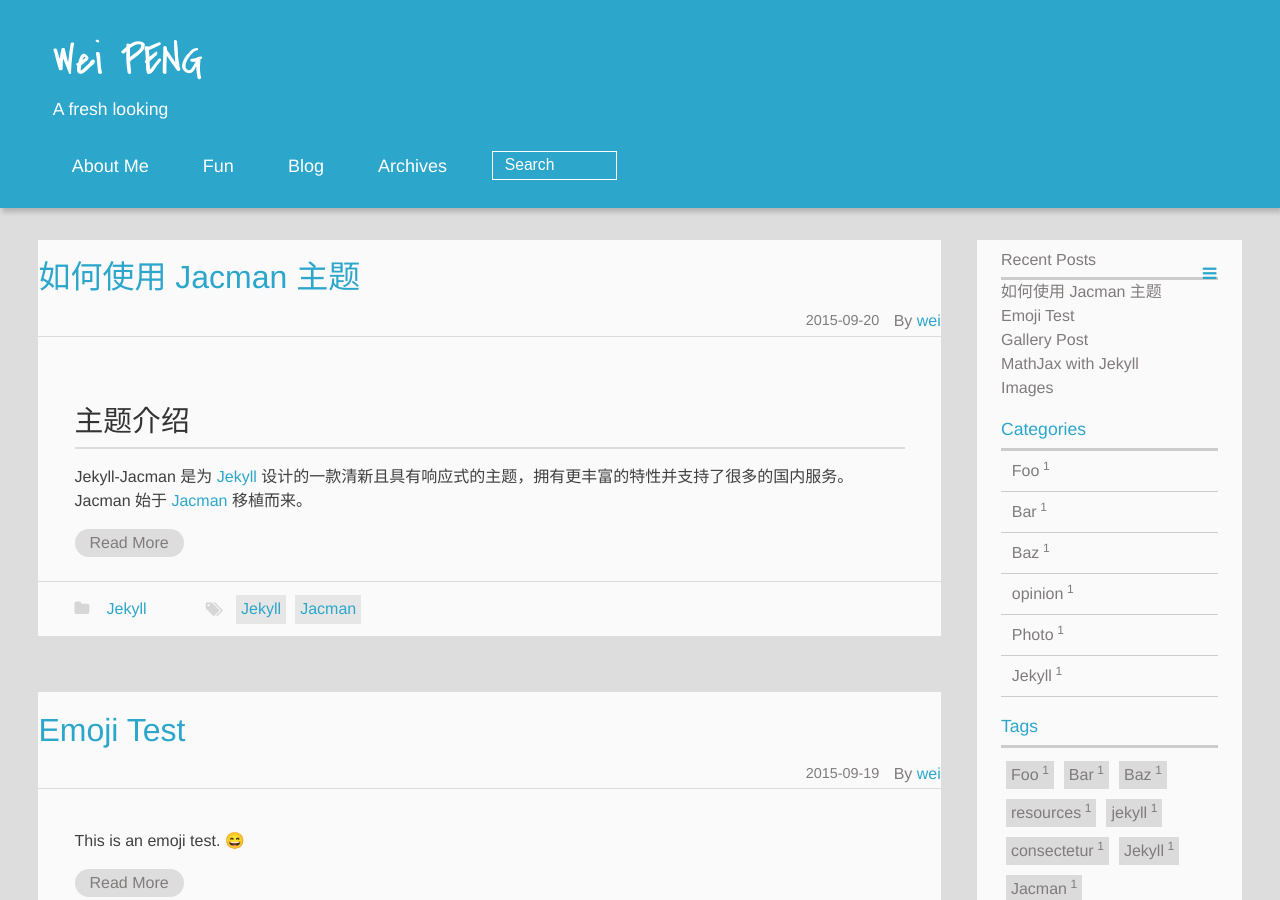
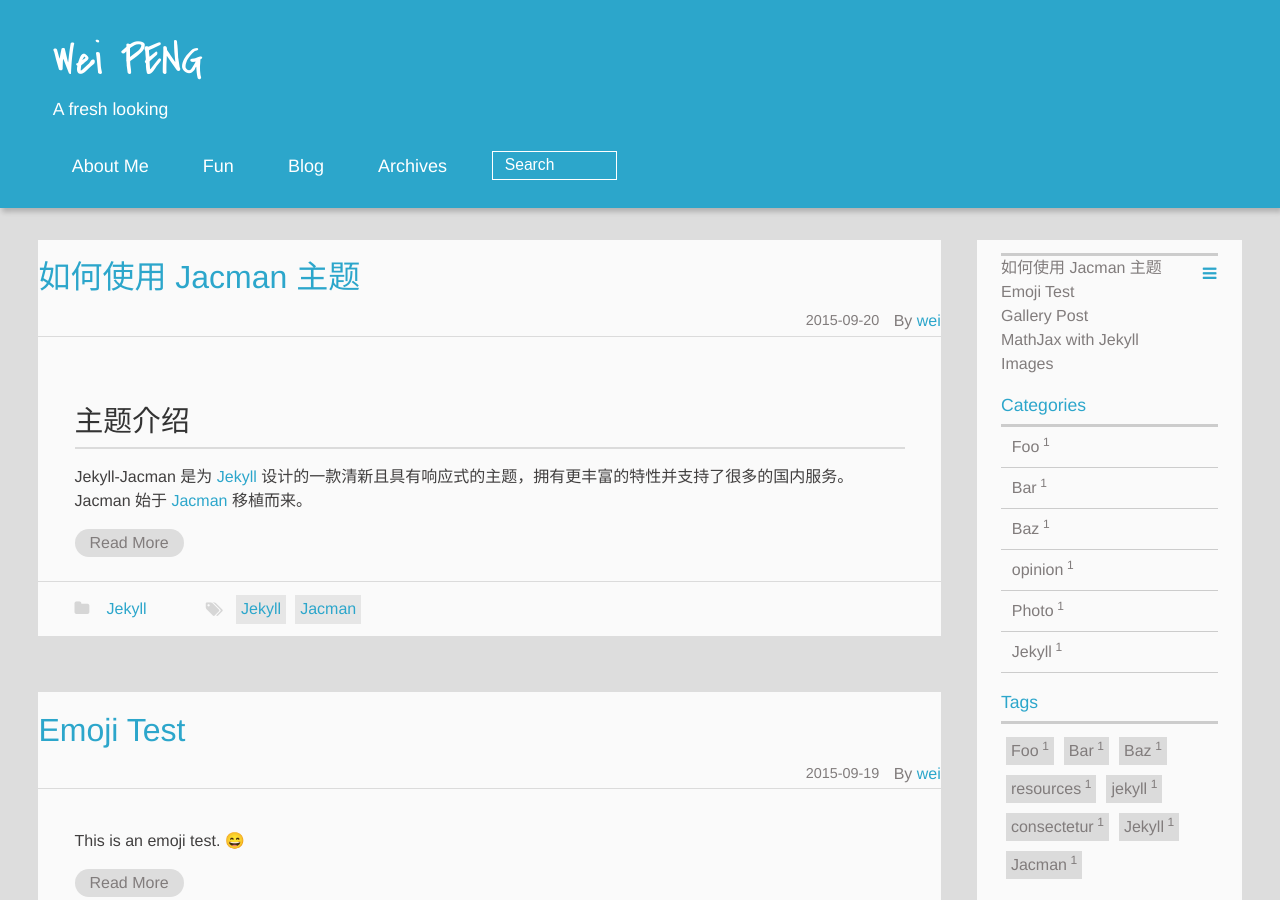
Before and after one commit to lpswpeng/lpswpeng.github.io, a Jekyll site: the page built from index.html, in a window 1280 px wide and 900 px high. Built offline with Jekyll 4.4.1, drawn with Linux system fonts in a browser that asks for light colours; emoji names are drawn with the system emoji font; formulas are drawn with MathJax 3; the list of posts is cut into pages by our own code.

Commit message:
Update recent_posts.html

```diff
--- a/_includes/_widget/recent_posts.html
+++ b/_includes/_widget/recent_posts.html
@@ -1,11 +1,11 @@
 
-<h3>Recent Posts</h3>
+
 <div class="postslist">
   <p class="asidetitle">{{ lang.posts }}</p>
     <ul>
         {% for post in site.posts limit:5 %}
           <li>
-           <a href="{{ BASE_PATH }}{{ post.url }}">{{ post.title }}</a>
+           <a href="{{ BASE_PATH }}/Recent Posts/#{{ post.url }}">{{ post.title }}</a>
           </li>
         {% endfor %}
     </ul>
```
